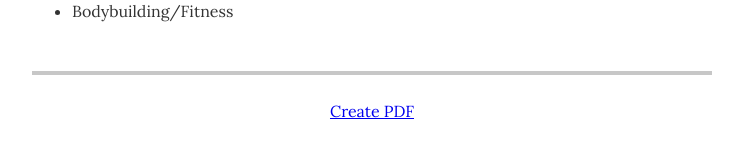
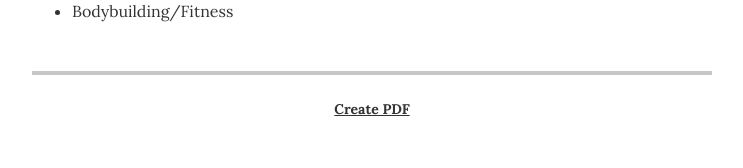
Before and after one commit to jglovier/resume-template, a Jekyll site: the page built from index.html, in a window 1280 px wide. Shown: the part 2321-2489 px from the top of the page, without its empty margins (268-1011 px from the left). Built offline with Jekyll 4.4.1, drawn with Linux system fonts in a browser that asks for light colours.

Commit message:
added pdf

```diff
--- a/_layouts/resume.html
+++ b/_layouts/resume.html
@@ -232,9 +232,9 @@
       {% endif %}
 
       <footer class="page-footer">
-          <a href="/pdf/Dorian_Dinh_Xuan.pdf" download>Create PDF</a>
-        <!-- <p class="footer-line">Made by <a href="http://twitter.com/jglovier">@jglovier</a>. Fork me on <a href="https://github.com/jglovier/resume-template">GitHub</a>.</p>
-        <p class="footer-line">If this is your live resume, you can modify or remove this part. ;-)</p> -->
+
+        <p class="footer-line"><a href="_layouts/pdf/Dorian_Dinh_Xuan.pdf" download>Create PDF</a></p>
+        <!-- <p class="footer-line">If this is your live resume, you can modify or remove this part. ;-)</p> -->
       </footer>
 
     </div>
```
